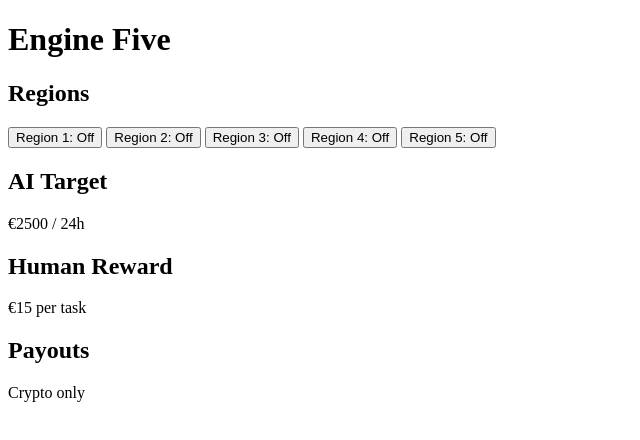
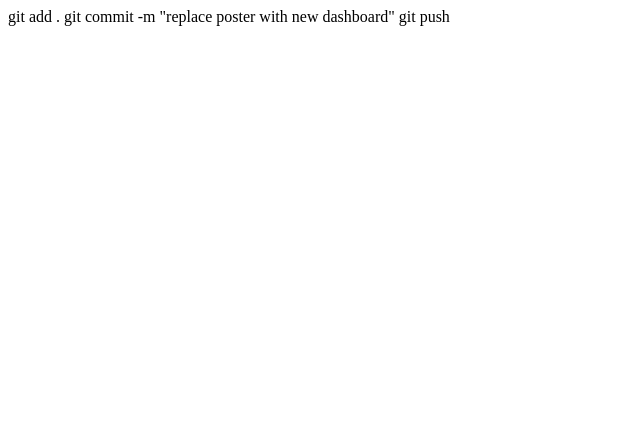
Before and after one commit to CedarsEmpire/engine, a plain HTML site: page api/index.html in a window 1280 px wide. Shown: the whole page, without its empty margins (0-640 px from the left). Drawn offline with Linux system fonts and the light colour scheme.

Commit message:
Update index.html

```diff
--- a/api/index.html
+++ b/api/index.html
@@ -1,38 +1,3 @@
-<!-- index.html -->
-<!DOCTYPE html>
-<html>
-<head>
-  <title>Engine Five</title>
-</head>
-<body>
-  <h1>Engine Five</h1>
-  <div>
-    <h2>Regions</h2>
-    <button onclick="toggleRegion(1)">Region 1: <span id="r1">Off</span></button>
-    <button onclick="toggleRegion(2)">Region 2: <span id="r2">Off</span></button>
-    <button onclick="toggleRegion(3)">Region 3: <span id="r3">Off</span></button>
-    <button onclick="toggleRegion(4)">Region 4: <span id="r4">Off</span></button>
-    <button onclick="toggleRegion(5)">Region 5: <span id="r5">Off</span></button>
-  </div>
-  <div>
-    <h2>AI Target</h2>
-    <p>€2500 / 24h</p>
-  </div>
-  <div>
-    <h2>Human Reward</h2>
-    <p>€15 per task</p>
-  </div>
-  <div>
-    <h2>Payouts</h2>
-    <p>Crypto only</p>
-  </div>
-
-  <script>
-    async function toggleRegion(r) {
-      const res = await fetch(`/api/toggle-region/${r}`);
-      const data = await res.json();
-      document.getElementById(`r${r}`).textContent = data.enabled ? 'On' : 'Off';
-    }
-  </script>
-</body>
-</html>
+git add .
+git commit -m "replace poster with new dashboard"
+git push
```
